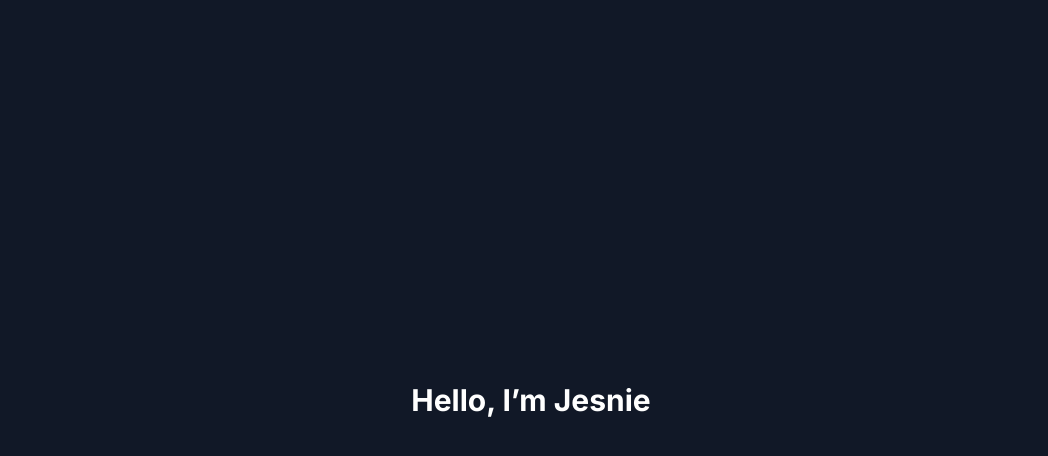
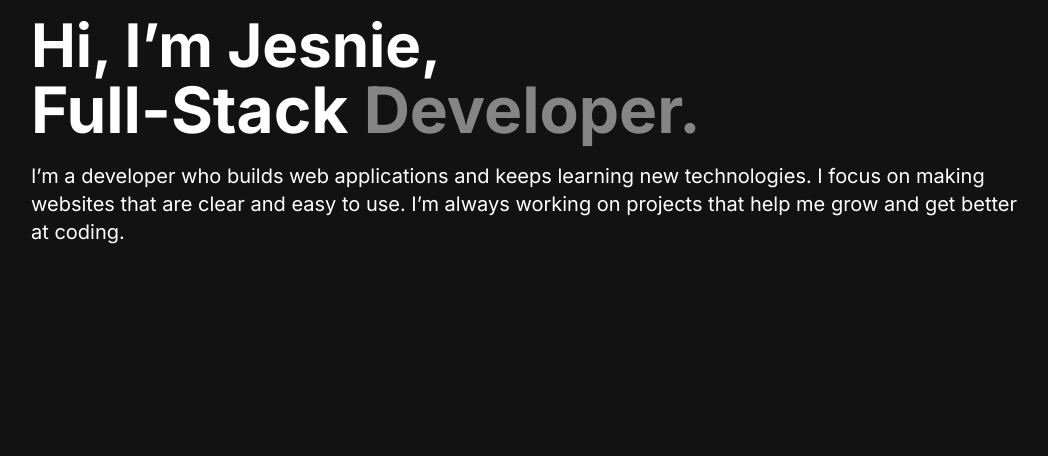
Before and after one commit to jesniemagaling/jesnie-portfolio, a React (Vite) app: page / in a window 1280 px wide. Shown: the top 456 px of the page, without its empty margins (109-1157 px from the left). Built offline with nearby package versions, Linux system fonts and the light colour scheme.

Commit message:
starting the hero section and create custom buttons

```diff
--- a/src/App.tsx
+++ b/src/App.tsx
@@ -1,12 +1,32 @@
+import Navbar from './components/Navbar';
+import Hero from './components/Hero';
+import About from './components/About';
+import Projects from './components/Projects';
+import Contact from './components/Contact';
+import Stack from './components/Stack';
+
 function App() {
   return (
-    <>
-      <div className="flex h-screen items-center justify-center bg-gray-900">
-        <h1 className="text-primary-light dark:text-primary-dark text-3xl font-bold">
-          Hello, I’m Jesnie
-        </h1>
-      </div>
-    </>
+    <div className="font-sans text-primary-light dark:text-white bg-white dark:bg-primary-light">
+      <Navbar />
+      <main>
+        <section id="hero">
+          <Hero />
+        </section>
+        <section id="projects">
+          <Projects />
+        </section>
+        <section id="stack">
+          <Stack />
+        </section>
+        <section id="about">
+          <About />
+        </section>
+        <section id="contact">
+          <Contact />
+        </section>
+      </main>
+    </div>
   );
 }
 
--- a/src/components/About.tsx
+++ b/src/components/About.tsx
@@ -0,0 +1,5 @@
+function About() {
+  return <></>;
+}
+
+export default About;
--- a/src/components/Contact.tsx
+++ b/src/components/Contact.tsx
@@ -0,0 +1,5 @@
+function Contact() {
+  return <></>;
+}
+
+export default Contact;
--- /dev/null
+++ b/src/components/CustomButtons.tsx
@@ -0,0 +1,30 @@
+// src/components/CustomButtons.tsx
+import { Button } from '@mui/material';
+import type { ButtonProps } from '@mui/material';
+import { styled } from '@mui/material/styles';
+
+// Primary
+export const PrimaryButton = styled((props: ButtonProps) => (
+  <Button variant="contained" color="primary" {...props} />
+))(() => ({
+  backgroundColor: '#242424',
+  color: '#ffffff',
+  padding: '8px 22px',
+  '&:hover': {
+    backgroundColor: '#1a1a1a',
+  },
+}));
+
+// Secondary (outlined)
+export const SecondaryButton = styled((props: ButtonProps) => (
+  <Button variant="outlined" color="secondary" {...props} />
+))(() => ({
+  borderRadius: '8px',
+  border: '1px solid #4B4848',
+  color: '#ffffff',
+  padding: '8px 22px',
+  '&:hover': {
+    border: '1px solid #6b6969',
+    backgroundColor: 'rgba(75, 72, 72, 0.1)',
+  },
+}));
--- a/src/components/Hero.tsx
+++ b/src/components/Hero.tsx
@@ -0,0 +1,21 @@
+function Hero() {
+  return (
+    <div className="min-h-screen space-y-8 max-w-[1000px] mx-auto">
+      <div className="font-bold">
+        <p className="lg:text-[60px] ">Hi, I’m Jesnie,</p>
+        <p className="lg:text-[64px] leading-10">
+          Full-Stack <span className="dark:text-accent-dark">Developer.</span>
+        </p>
+      </div>
+      <p className="lg:text-xl ">
+        I’m a developer who builds web applications and keeps learning new
+        technologies. I focus on making websites that are clear and easy to use.
+        I’m always working on projects that help me grow and get better at
+        coding.
+      </p>
+      <div className="grid gap-4"></div>
+    </div>
+  );
+}
+
+export default Hero;
--- a/src/components/Navbar.tsx
+++ b/src/components/Navbar.tsx
@@ -0,0 +1,5 @@
+function Navbar() {
+  return <></>;
+}
+
+export default Navbar;
--- a/src/components/Projects.tsx
+++ b/src/components/Projects.tsx
@@ -0,0 +1,5 @@
+function Projects() {
+  return <></>;
+}
+
+export default Projects;
--- a/src/components/Stack.tsx
+++ b/src/components/Stack.tsx
@@ -0,0 +1,5 @@
+function Stack() {
+  return <></>;
+}
+
+export default Stack;
--- a/tailwind.config.cjs
+++ b/tailwind.config.cjs
@@ -11,6 +11,12 @@ module.exports = {
           light: '#121212',
           dark: '#FFFFFF',
         },
+        secondary: {
+          dark: '#242424',
+        },
+        accent: {
+          dark: '#858585',
+        },
       },
     },
   },
```
